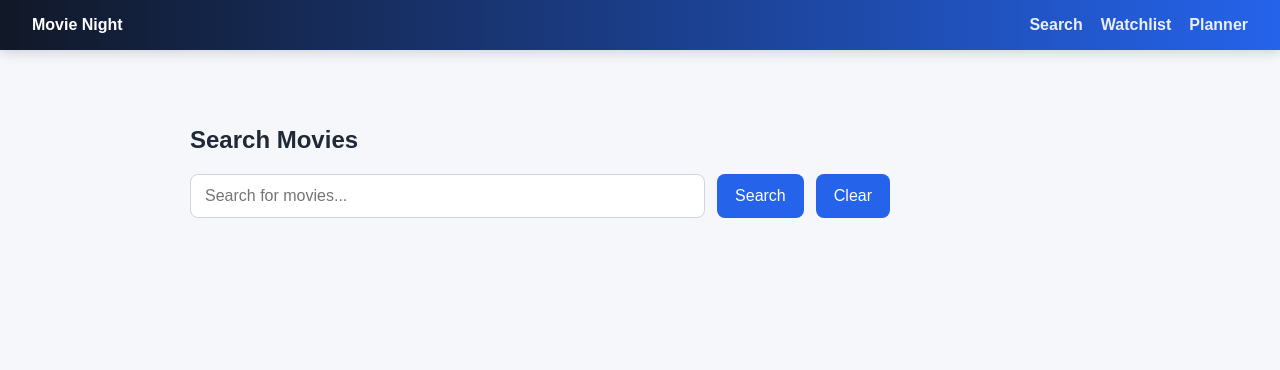
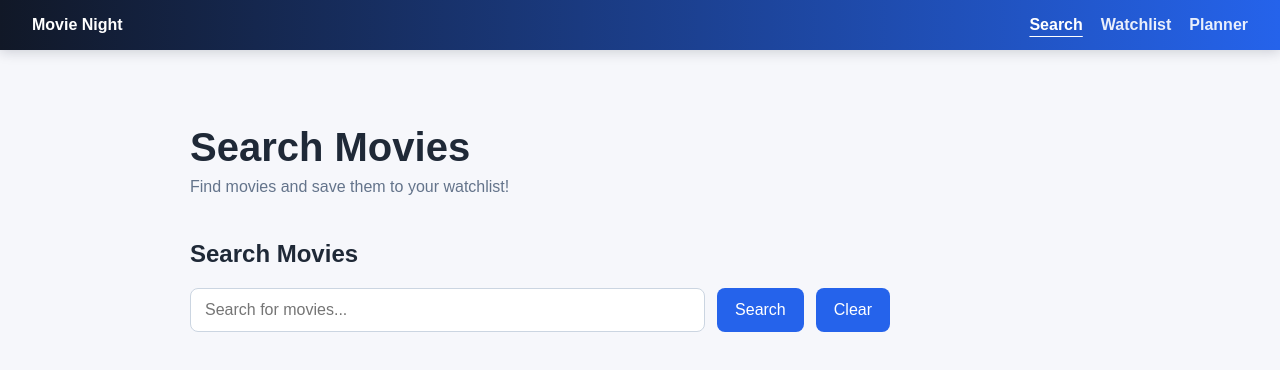
Before and after one commit to jerichomc/MovieNight, a React (Vite) app in the folder movie-night/: page / in a window 1280 px wide. Shown: the top 370 px of the page. Built offline with nearby package versions, Linux system fonts and the light colour scheme; no server answers.

Commit message:
Added various UI improvements

```diff
--- a/movie-night/src/App.jsx
+++ b/movie-night/src/App.jsx
@@ -1,8 +1,5 @@
 import { useState, useEffect } from "react";
 import { searchMovies } from "./api/tmdb.js"; // Import the searchMovies function from the TMDB API module
-import SearchForm from "./components/SearchForm.jsx";
-import MovieList from "./components/MovieList.jsx";
-import Watchlist from "./components/Watchlist.jsx";
 import Navbar from "./components/Navbar.jsx";
 import { Routes, Route } from "react-router-dom";
 import SearchPage from "./pages/SearchPage.jsx";
--- a/movie-night/src/components/MovieCard.jsx
+++ b/movie-night/src/components/MovieCard.jsx
@@ -7,10 +7,10 @@ function MovieCard({movie, children}) { // The MovieCard component takes in a mo
 
     function getRatingEmoji(rating) {
         if (rating >= 7) {
-            return "🧨"; // Return a star emoji for highly rated movies
+            return "🧨"; // Return a dynamite emoji for highly rated movies
         }
         if (rating >= 5) {
-            return "😐"; // Return a thumbs up emoji for moderately rated movies
+            return "😐"; // Return a meh emoji for moderately rated movies
         }
         return "🤢"
     }
--- a/movie-night/src/components/Navbar.jsx
+++ b/movie-night/src/components/Navbar.jsx
@@ -1,4 +1,4 @@
-import { Link } from "react-router-dom";
+import { NavLink, Link } from "react-router-dom";
 
 function Navbar(){
     return (
@@ -8,9 +8,9 @@ function Navbar(){
             </Link>
 
             <div className="navbar-links">
-                <Link to="/">Search</Link>
-                <Link to="/watchlist">Watchlist</Link>
-                <Link to="/planner">Planner</Link>
+                <NavLink to="/" end>Search</NavLink>
+                <NavLink to="/watchlist">Watchlist</NavLink>
+                <NavLink to="/planner">Planner</NavLink>
             </div>
         </nav>
     );
--- a/movie-night/src/components/Watchlist.jsx
+++ b/movie-night/src/components/Watchlist.jsx
@@ -20,9 +20,19 @@ function Watchlist({
 
 
   return (
+
     <section className="watchlist-section">
-      <h2>Watchlist</h2>
       <p>{watchlistMessage}</p>
+      {selectedMovie && ( // Conditionally render the selected movie if it exists
+        <div className="selected-movie">
+          <h3>Tonight's pick</h3>
+          <MovieCard movie={selectedMovie}>
+            <button type="button" onClick={onClearSelectedMovie}>
+              Clear
+            </button>
+          </MovieCard>
+        </div>
+      )}
 
       <button
         type="button"
@@ -50,16 +60,7 @@ function Watchlist({
         <p>{watchlistMessage}</p>
       )}
 
-      {selectedMovie && ( // Conditionally render the selected movie if it exists
-        <div className="selected-movie">
-          <h3>Tonight's pick</h3>
-          <MovieCard movie={selectedMovie}>
-            <button type="button" onClick={onClearSelectedMovie}>
-              Clear
-            </button>
-          </MovieCard>
-        </div>
-      )}
+
     </section>
   );
 }
--- a/movie-night/src/index.css
+++ b/movie-night/src/index.css
@@ -262,6 +262,26 @@ section {
 .navbar-links a:hover {
   opacity: 1;
   text-decoration: underline;
+  text-underline-offset: 6px;
+}
+
+.navbar-links a.active {
+  opacity: 1;
+  text-decoration: underline;
+  text-underline-offset: 6px;
+}
+
+.page-header {
+  margin-bottom: 32px;
+}
+
+.page-header {
+  margin-bottom: 8px;
+}
+
+.page-header p {
+  margin-top: 0;
+  color:#64748b
 }
 
 
--- a/movie-night/src/pages/PlannerPage.jsx
+++ b/movie-night/src/pages/PlannerPage.jsx
@@ -1,9 +1,13 @@
 function PlannerPage() {
   return (
+    <>
+    <header className="page-header">
+      <h1>Movie Night Planner</h1>
+    </header>
     <section>
-      <h2>Movie Night Planner</h2>
       <p>Planner features will go here.</p>
     </section>
+    </>
   );
 }
 
--- a/movie-night/src/pages/SearchPage.jsx
+++ b/movie-night/src/pages/SearchPage.jsx
@@ -21,6 +21,10 @@ function SearchPage({
 }) {
   return (
     <>
+    <header className="page-header">
+      <h1>Search Movies</h1>
+      <p>Find movies and save them to your watchlist!</p>
+    </header>
       <SearchForm
         searchTerm={searchTerm}
         setSearchTerm={setSearchTerm}
--- a/movie-night/src/pages/WatchlistPage.jsx
+++ b/movie-night/src/pages/WatchlistPage.jsx
@@ -8,6 +8,10 @@ function WatchlistPage({
   onClearSelectedMovie,
 }) {
   return (
+    <>
+    <header className="page-header">
+      <h1>Watchlist</h1>
+    </header>
     <Watchlist
       watchlist={watchlist}
       selectedMovie={selectedMovie}
@@ -15,6 +19,8 @@ function WatchlistPage({
       onPickRandomMovie={onPickRandomMovie}
       onClearSelectedMovie={onClearSelectedMovie}
     />
+
+    </>
   );
 }
 
```
